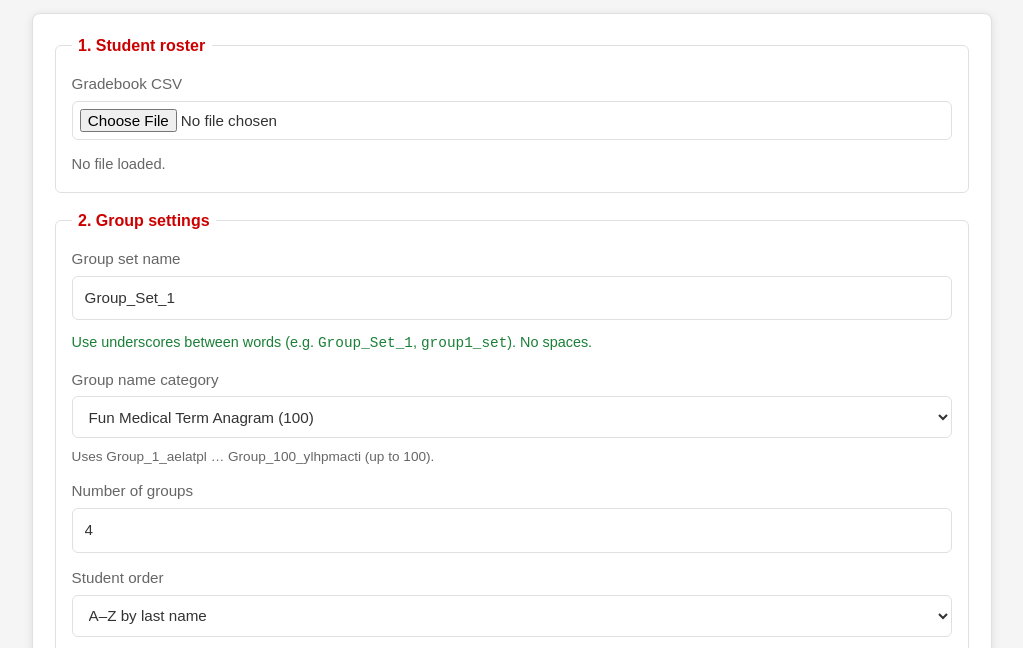
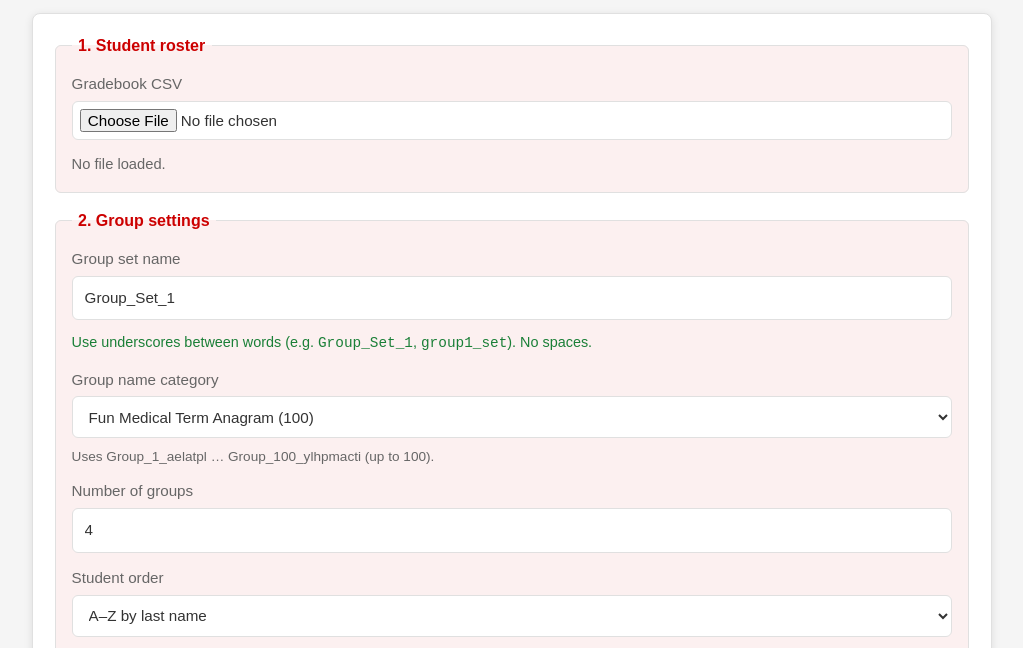
Before and after one commit to hcanning-bu/group-builder, a plain HTML site: page index.html in a window 1280 px wide. Shown: the part 129-777 px from the top of the page, without its empty margins (128-1151 px from the left). Drawn offline with Linux system fonts and the light colour scheme.

Commit message:
Tint form sections with a light brand-red background
Gives the roster and group-settings fieldsets a subtle #cc0000 wash so they stand out from the white panel.

Co-authored-by: Cursor <cursoragent@cursor.com>

```diff
--- a/index.html
+++ b/index.html
@@ -74,6 +74,7 @@
         border-radius: 6px;
         margin: 0 0 1rem;
         padding: 1rem;
+        background: color-mix(in srgb, #cc0000 6%, white);
       }
 
       legend {
```
